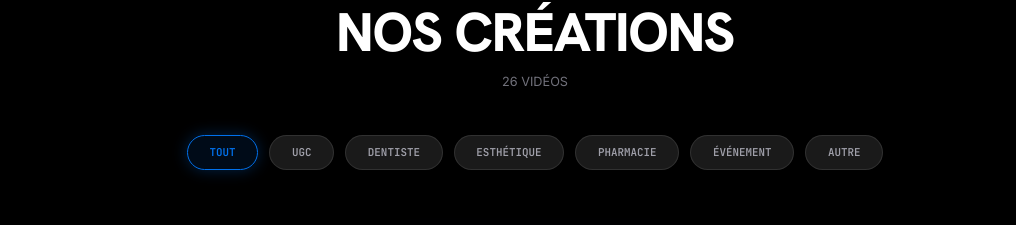
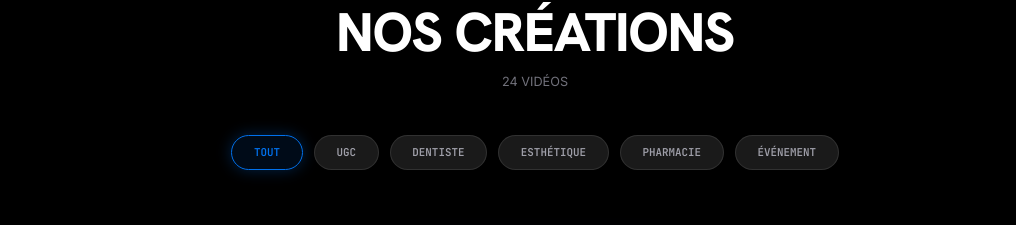
Before and after one commit to aridj89/mmmmmmmmmmmmm, a React (Vite) app: page / in a window 1280 px wide. Shown: the part 1040-1265 px from the top of the page, without its empty margins (105-1121 px from the left). Built offline with nearby package versions, Linux system fonts and the light colour scheme; grey boxes are pictures that could not be loaded.

Commit message:
Remove 'other' category and videos

```diff
--- a/src/components/ReelShowcase.tsx
+++ b/src/components/ReelShowcase.tsx
@@ -9,8 +9,7 @@ const CATEGORY_COLORS: Record<string, string> = {
   dentist: 'from-blue-600/20 to-cyan-600/20 border-blue-500/30',
   esthetique: 'from-rose-600/20 to-orange-600/20 border-rose-500/30',
   pharmacie: 'from-green-600/20 to-teal-600/20 border-green-500/30',
-  evenement: 'from-fuchsia-600/20 to-purple-600/20 border-fuchsia-500/30',
-  other: 'from-rose-600/20 to-orange-600/20 border-rose-500/30',
+  evenement: 'from-fuchsia-600/20 to-purple-600/20 border-fuchsia-500/30'
 };
 
 const CATEGORY_PILL_COLORS: Record<string, string> = {
@@ -18,8 +17,7 @@ const CATEGORY_PILL_COLORS: Record<string, string> = {
   dentist: 'bg-blue-600 hover:bg-blue-500',
   esthetique: 'bg-rose-600 hover:bg-rose-500',
   pharmacie: 'bg-green-600 hover:bg-green-500',
-  evenement: 'bg-fuchsia-600 hover:bg-fuchsia-500',
-  other: 'bg-rose-600 hover:bg-rose-500',
+  evenement: 'bg-fuchsia-600 hover:bg-fuchsia-500'
 };
 
 export default function ReelShowcase() {
@@ -144,10 +142,6 @@ export default function ReelShowcase() {
               themeClass = isActive
                 ? 'bg-fuchsia-500/10 border-fuchsia-500 text-fuchsia-400 shadow-[0_0_15px_rgba(217,70,239,0.3)]'
                 : 'bg-[#1A1A1A] border-white/10 text-zinc-400 hover:border-fuchsia-500/50 hover:text-fuchsia-400';
-            } else if (cat.id === 'other') {
-              themeClass = isActive
-                ? 'bg-rose-500/10 border-rose-500 text-rose-400 shadow-[0_0_15px_rgba(244,63,94,0.3)]'
-                : 'bg-[#1A1A1A] border-white/10 text-zinc-400 hover:border-rose-500/50 hover:text-rose-400';
             }
 
             return (
--- a/src/data.ts
+++ b/src/data.ts
@@ -78,8 +78,7 @@ export const REEL_CATEGORIES = [
   { id: 'dentist', label: 'DENTIST', subtitle: 'Cliniques Dentaires' },
   { id: 'esthetique', label: 'ESTHÉTIQUE', subtitle: 'Dermatologie & Soins' },
   { id: 'pharmacie', label: 'PHARMACIE', subtitle: 'Medical For Pharmacy' },
-  { id: 'evenement', label: 'ÉVÉNEMENT', subtitle: 'Couverture d\'événements' },
-  { id: 'other', label: 'OTHER', subtitle: 'Autre' },
+  { id: 'evenement', label: 'ÉVÉNEMENT', subtitle: 'Couverture d\'événements' }
 ];
 
 export const REELS: Reel[] = [
@@ -115,11 +114,7 @@ export const REELS: Reel[] = [
   // Événement
   { id: 'ev-1', category: 'evenement', title: 'EVENT 01', videoUrl: '/videos/ev1.mp4' },
   { id: 'ev-2', category: 'evenement', title: 'EVENT 02', videoUrl: '/videos/ev2.mp4' },
-  { id: 'ev-3', category: 'evenement', title: 'EVENT 03', videoUrl: '/videos/ev3.mp4' },
-
-  // Other
-  { id: 'other-1', category: 'other', title: 'OTHER 01', videoUrl: '/videos/1.mp4' },
-  { id: 'other-2', category: 'other', title: 'OTHER 02', videoUrl: '/videos/2.mp4' },
+  { id: 'ev-3', category: 'evenement', title: 'EVENT 03', videoUrl: '/videos/ev3.mp4' }
 ];
 
 export const BENTO_PROJECTS: BentoProject[] = [
```
